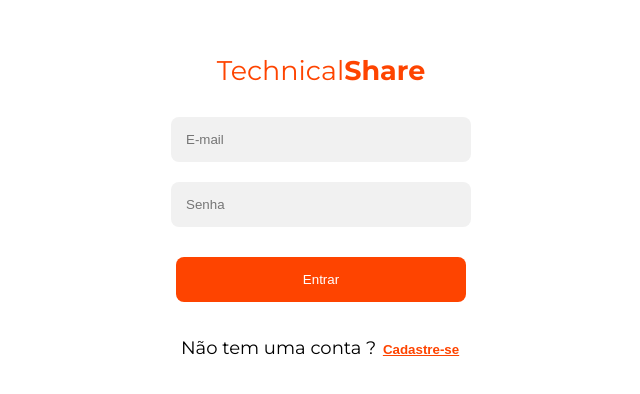
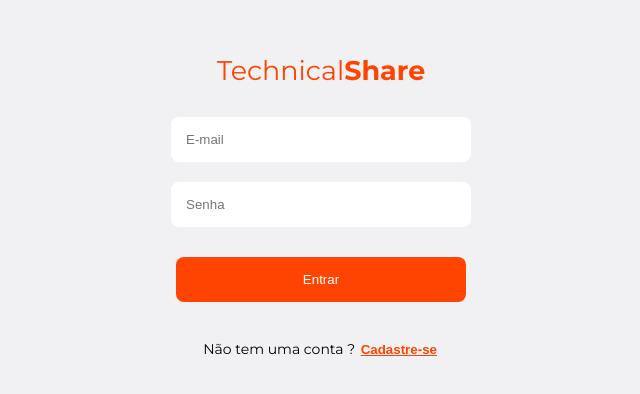
Before and after one commit to squad8-hackatho/squad8-hackathon-front, a React (Create React App) app: page /login in a window 1280 px wide. Shown: the part 194-588 px from the top of the page, without its empty margins (319-959 px from the left). Built offline with nearby package versions, Linux system fonts and the light colour scheme; what styled-media-query, styled-react-modal would draw is missing.

Commit message:
:construction: Adicionando Banner as páginas de login e cadastro e ajustes no modal da requisição

```diff
--- /dev/null
+++ b/src/components/banner/Banner.tsx
@@ -0,0 +1,25 @@
+import React, { useEffect, useState } from 'react';
+import { theme } from '../../themes/theme';
+import { Section, Title } from './styles';
+
+const Pattern = () => {
+  const [widthScreen, setWidthScreen] = useState(window.screen.width / 16);
+
+  useEffect(() => {
+    function handleResize() {
+      setWidthScreen(window.screen.width / 16);
+    }
+
+    window.addEventListener('resize', handleResize);
+  });
+
+  return widthScreen > theme.screenSizes.laptopS ? (
+    <Section>
+      <Title>
+        Technical<strong>Share</strong>
+      </Title>
+    </Section>
+  ) : null;
+};
+
+export default Pattern;
--- a/src/pages/home/banner/styles.tsx
+++ b/src/components/banner/styles.tsx
@@ -1,5 +1,5 @@
 import styled from 'styled-components';
-import { customMedia, theme } from '../../../themes/theme';
+import { customMedia, theme } from '../../themes/theme';
 
 export const Section = styled.section`
   display: flex;
--- a/src/pages/home/Home.tsx
+++ b/src/pages/home/Home.tsx
@@ -1,8 +1,8 @@
 import React, { useEffect, useState } from 'react';
 import { Link } from 'react-router-dom';
 import { theme } from '../../themes/theme';
-import BannerPattern from './banner/Banner';
-import { HomeImage } from '../../assets/images';
+import BannerPattern from '../../components/banner/Banner';
+import { HomeImage } from '../../assets/home/index';
 
 import {
   Article,
@@ -28,7 +28,7 @@ function Home() {
 
   return (
     <Main>
-      <BannerPattern widthScreen={widthScreen} />
+      <BannerPattern />
       <Section>
         <Article>
           {widthScreen > theme.screenSizes.tablet &&
--- a/src/pages/home/banner/Banner.tsx
+++ /dev/null
@@ -1,19 +0,0 @@
-import React from 'react';
-import { theme } from '../../../themes/theme';
-import { Section, Title } from './styles';
-
-type Props = {
-  widthScreen: number;
-};
-
-const Pattern = ({ widthScreen }: Props) => {
-  return widthScreen > theme.screenSizes.laptopS ? (
-    <Section>
-      <Title>
-        Technical<strong>Share</strong>
-      </Title>
-    </Section>
-  ) : null;
-};
-
-export default Pattern;
--- a/src/pages/profile/Request.tsx
+++ b/src/pages/profile/Request.tsx
@@ -96,6 +96,7 @@ function Request({ dataArr }: props) {
           <h3>Confirmação</h3>
         </article>
         <P>Requisição enviada para {dataArr.userName}! </P>
+        <ButtonBig onClick={toggleModal}>Ok</ButtonBig>
       </StyledModal>
     );
   };
--- a/src/pages/profile/styles.tsx
+++ b/src/pages/profile/styles.tsx
@@ -401,6 +401,11 @@ export const StyledModal = Modal.styled`
     width: 25vw;
     height: 30%;
     border-bottom: 1px solid black;
+    margin-top: 10px;
+  }
+  button {
+    width: 8vw;
+    margin-top: 10px;
   }
 `;
 
--- a/src/pages/system/Login.tsx
+++ b/src/pages/system/Login.tsx
@@ -3,6 +3,7 @@ import { Link, useNavigate } from 'react-router-dom';
 import { useDispatch } from 'react-redux';
 import { Main, Button, H2, Input, Form, P } from './styles';
 import { LoginButton } from '../../components/Button/styles';
+import BannerPattern from '../../components/banner/Banner';
 import { fetchUser } from '../../redux/userSlice';
 
 function Login() {
@@ -21,6 +22,7 @@ function Login() {
 
   return (
     <Main>
+      <BannerPattern />
       <Form
         onSubmit={(e) => {
           e.preventDefault();
--- a/src/pages/system/Register.tsx
+++ b/src/pages/system/Register.tsx
@@ -6,6 +6,7 @@ import RegisterPartOne from './RegisterPartOne';
 import RegisterPartTwo from './RegisterPartTwo';
 import { register } from '../../services/services';
 import { fetchUser } from '../../redux/userSlice';
+import BannerPattern from '../../components/banner/Banner';
 
 function Register() {
   const [name, setName] = useState('');
@@ -61,6 +62,7 @@ function Register() {
 
   return (
     <Main>
+      <BannerPattern />
       <Form
         onSubmit={(e) => {
           e.preventDefault();
--- a/src/pages/system/styles.tsx
+++ b/src/pages/system/styles.tsx
@@ -8,11 +8,12 @@ export const Main = styled.main`
   display: flex;
   justify-content: center;
   align-items: center;
-  background-color: ${theme.colors.white};
+  background-color: ${theme.colors.background};
 `;
 
 export const Form = styled.form`
   display: flex;
+  width: 45vw;
   flex-direction: column;
   align-items: center;
   justify-content: center;
@@ -51,10 +52,11 @@ export const Span = styled.span`
 `;
 
 export const P = styled.p`
+  font-size: 14px;
   button {
     outline: none;
     width: 80px;
-    background-color: ${theme.colors.white};
+    background-color: ${theme.colors.background};
     font-weight: bold;
     cursor: pointer;
     text-decoration: underline;
@@ -68,7 +70,7 @@ export const Select = styled.select`
   outline: none;
   border-radius: 8px;
   margin: 10px 10px;
-  background-color: ${theme.colors.lightGray};
+  background-color: ${theme.colors.white};
 `;
 
 export const Input = styled.input`
@@ -76,7 +78,7 @@ export const Input = styled.input`
   padding: 15px 15px;
   text-decoration: none;
   outline: none;
-  background-color: ${theme.colors.lightGray};
+  background-color: ${theme.colors.white};
   border-radius: 8px;
   margin: 10px 0px;
 `;
```
Also changed, not shown: src/assets/home/homeImage.svg (renamed from src/assets/homeImage.svg), src/assets/home/index.tsx (renamed from src/assets/images.tsx).
